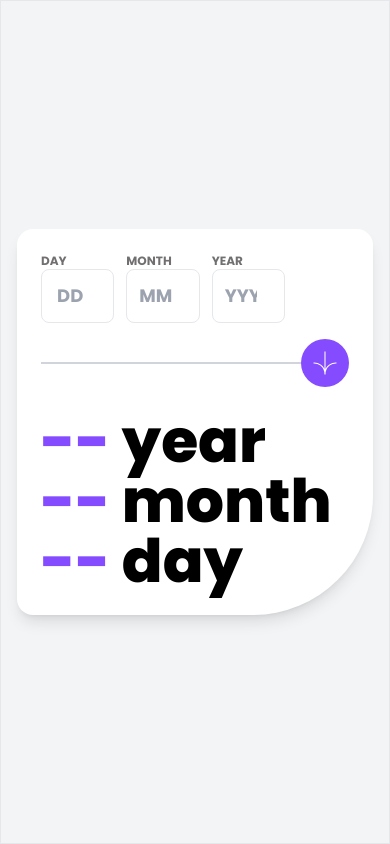
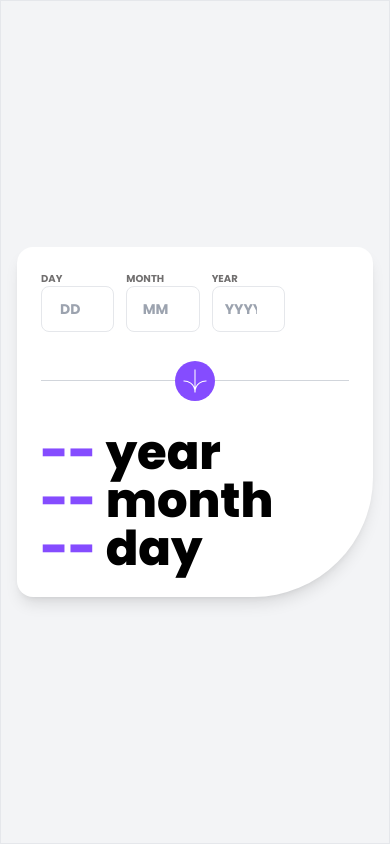
Before and after one commit to VectorGits/Age_Calculator-2.0, a React (Vite) app: page / in a window 390 px wide. Built offline with nearby package versions, Linux system fonts and the light colour scheme.

Commit message:
Refactor input styles and layout for improved responsiveness and readability

```diff
--- a/src/App.tsx
+++ b/src/App.tsx
@@ -94,17 +94,17 @@ const App = () => {
   return (
     <>
       <div className='flex justify-center items-center min-h-screen bg-gray-100 p-4 border'>
-        <div className="bg-white p-6 rounded-2xl shadow-lg w-full max-w-lg" style={{ borderBottomRightRadius: '120px' }}>
-          <div className="flex gap-3 mb-4 mr-16">
+        <div className="bg-white p-6 2xl:p-10 rounded-2xl shadow-lg w-full max-w-lg lg:max-w-2xl 2xl:max-w-3xl" style={{ borderBottomRightRadius: '120px' }}>
+          <div className="flex gap-3 mb-4 mr-16 lg:mr-28">
             {/* DAY */}
             <div className='flex-1'>
-              <p className={`font-semibold text-xs ${dayError ? 'text-lightRed' : 'text-smokeyGrey'}`}>DAY</p>
+              <p className={`font-semibold text-[10px] sm:text-xs md:text-md lg:text-lg ${dayError ? 'text-lightRed' : 'text-smokeyGrey'}`}>DAY</p>
               <input
                 type="number"
                 placeholder='DD'
                 value={day}
                 onChange={(e) => setDay(e.target.value)}
-                className={`w-full p-3 border rounded-lg text-center text-lg font-semibold ${
+                className={`w-full p-3 border rounded-lg text-center text-sm md:text-lg font-semibold hover:border-purple hover:cursor-pointer ${
                   dayError ? 'border-lightRed' : ''
                 }`}
               />
@@ -112,13 +112,13 @@ const App = () => {
             </div>
             {/* MONTH */}
             <div className='flex-1'>
-              <p className={`font-semibold text-xs ${monthError ? 'text-lightRed' : 'text-smokeyGrey'}`}>MONTH</p>
+              <p className={`font-semibold text-[10px] sm:text-xs md:text-md lg:text-lg ${monthError ? 'text-lightRed' : 'text-smokeyGrey'}`}>MONTH</p>
               <input
                 type="number"
                 placeholder='MM'
                 value={month}
                 onChange={(e) => setMonth(e.target.value)}
-                className={`w-full p-3 border rounded-lg text-center text-lg font-semibold ${
+                className={`w-full p-3 border rounded-lg text-center text-sm md:text-lg font-semibold hover:border-purple hover:cursor-pointer ${
                   monthError ? 'border-lightRed' : ''
                 }`}
               />
@@ -126,13 +126,13 @@ const App = () => {
             </div>
             {/* YEAR */}
             <div className='flex-1'>
-              <p className={`font-semibold text-xs ${yearError ? 'text-lightRed' : 'text-smokeyGrey'}`}>YEAR</p>
+              <p className={`font-semibold text-[10px] sm:text-xs md:text-md lg:text-lg ${yearError ? 'text-lightRed' : 'text-smokeyGrey'}`}>YEAR</p>
               <input
                 type="number"
                 placeholder='YYYY'
                 value={year}
                 onChange={(e) => setYear(e.target.value)}
-                className={`w-full p-3 border rounded-lg text-center text-lg font-semibold ${
+                className={`w-full p-3 border rounded-lg text-center text-sm md:text-lg font-semibold hover:border-purple hover:cursor-pointer ${
                   yearError ? 'border-lightRed' : ''
                 }`}
               />
@@ -146,14 +146,14 @@ const App = () => {
             Calculate Age
           </button> */}
           {/* Calculate Button */}
-          <div className="flex">
-            <hr className="my-auto border-t-2 border-gray-300 w-full" />
-            <button onClick={calculateAge} className='bg-purple p-2 rounded-full flex justify-center items-center w-12 h-12 flex-none'>
-              <img src="/icon-arrow.svg" alt="Arrow Icon" className="w-6 h-6" />
+          <div className="relative my-12 lg:my-16">
+            <hr className="border-t border-gray-300 w-full" />
+            <button onClick={calculateAge} className='bg-purple absolute top-1/2 left-1/2 -translate-x-1/2 -translate-y-1/2 rounded-full p-2 md:p-3 lg:p-8 md:left-auto md:right-0 md:translate-x-0 hover:bg-black'>
+              <img src="/icon-arrow.svg" alt="Arrow Icon" className="w-6 h-6 md:w-10 md:h-10" />
             </button>
           </div>
             {/* RESULTS */}
-            <div className="mt-6 text-6xl font-extrabold">
+            <div className="mt-6 text-5xl font-extrabold sm:text-6xl lg:text-8xl 2xl:text-9xl">
                 <p className="text-purple">
                   {String(Age.years).padStart(2, "0")} <span className="text-black">{+Age.years > 1 ? 'years' : 'year'}</span>
                 </p>
```
